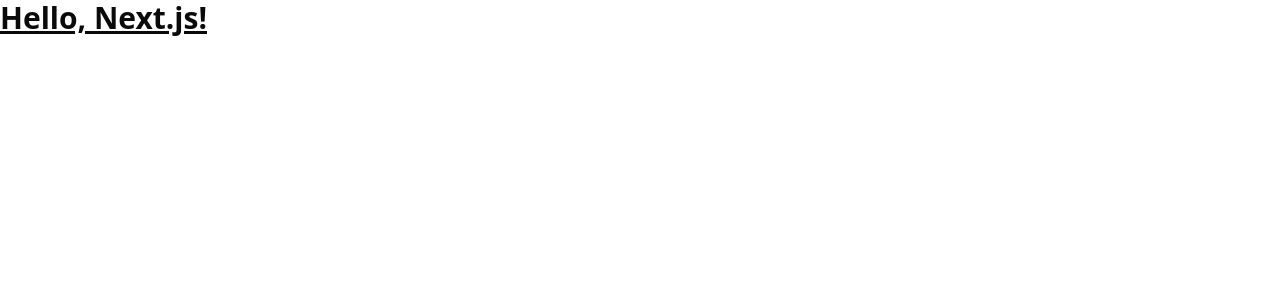
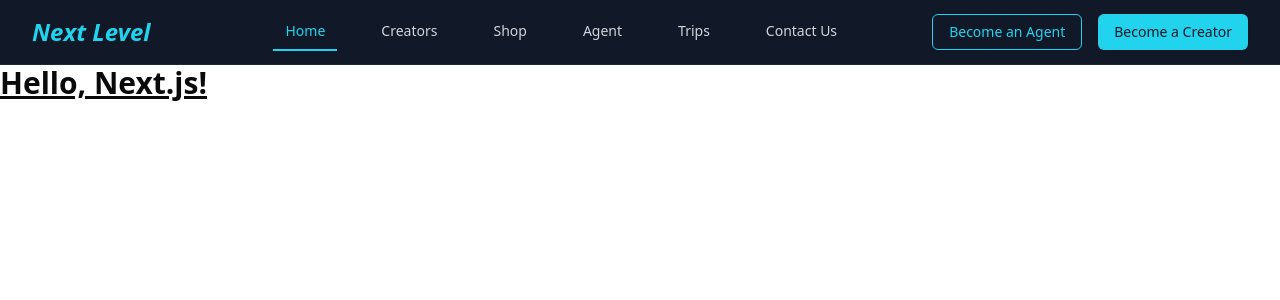
Before and after one commit to fsdteam8/amedka05-frontend, a Next.js app: page / in a window 1280 px wide. Shown: the top 300 px of the page. Built offline with nearby package versions, Linux system fonts and the light colour scheme.

Commit message:
add navbar in layout

```diff
--- a/src/app/layout.tsx
+++ b/src/app/layout.tsx
@@ -1,6 +1,7 @@
 import type { Metadata } from "next";
 import localFont from "next/font/local";
 import "./globals.css";
+import { Navbar } from "@/components/Shared/Navbar";
 
 const geistSans = localFont({
   src: "./fonts/GeistVF.woff",
@@ -28,6 +29,7 @@
       <body
         className={`${geistSans.variable} ${geistMono.variable} antialiased`}
       >
+        <Navbar/>
         {children}
       </body>
     </html>
```
Also changed, not shown: public/logo.png (added).
